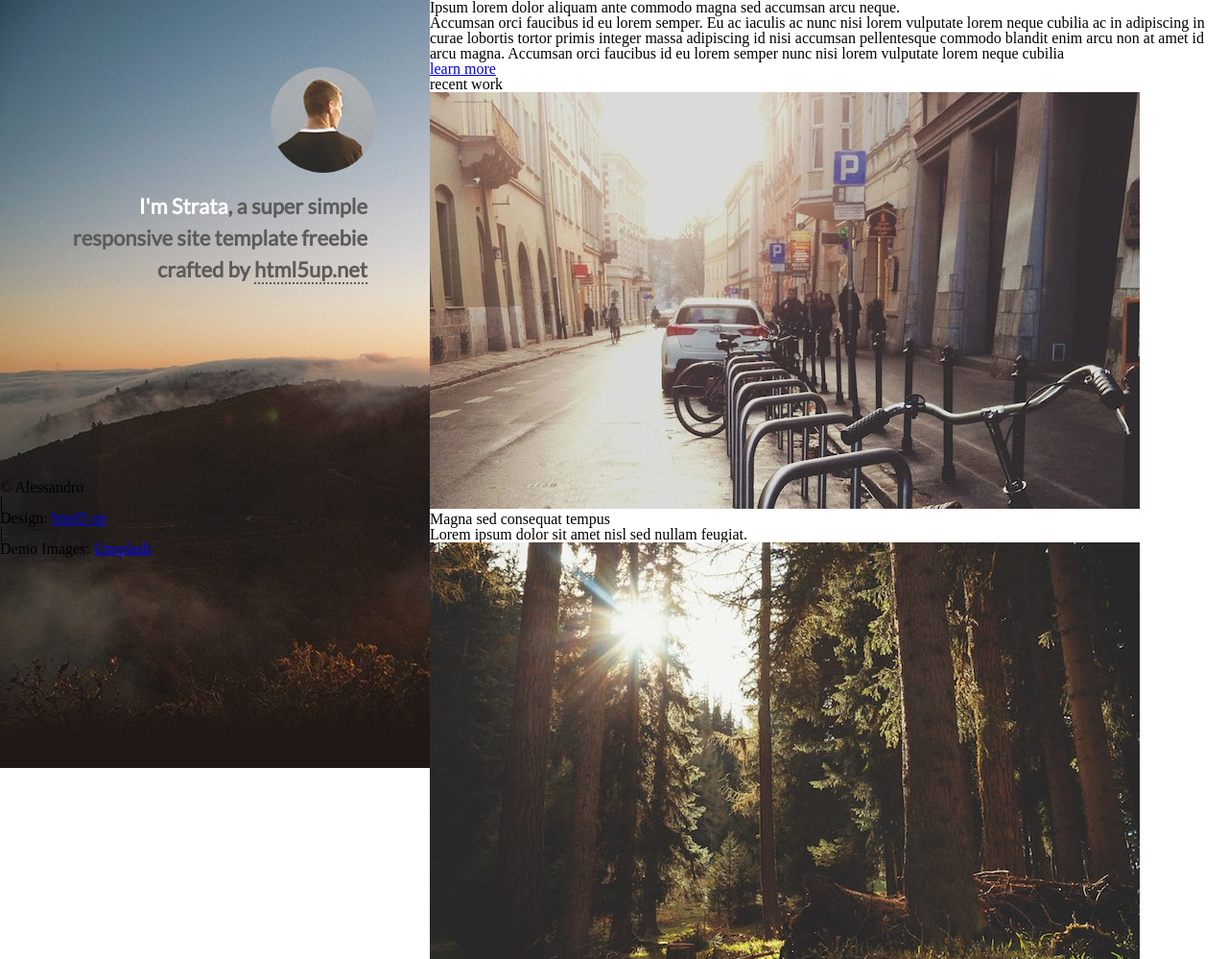
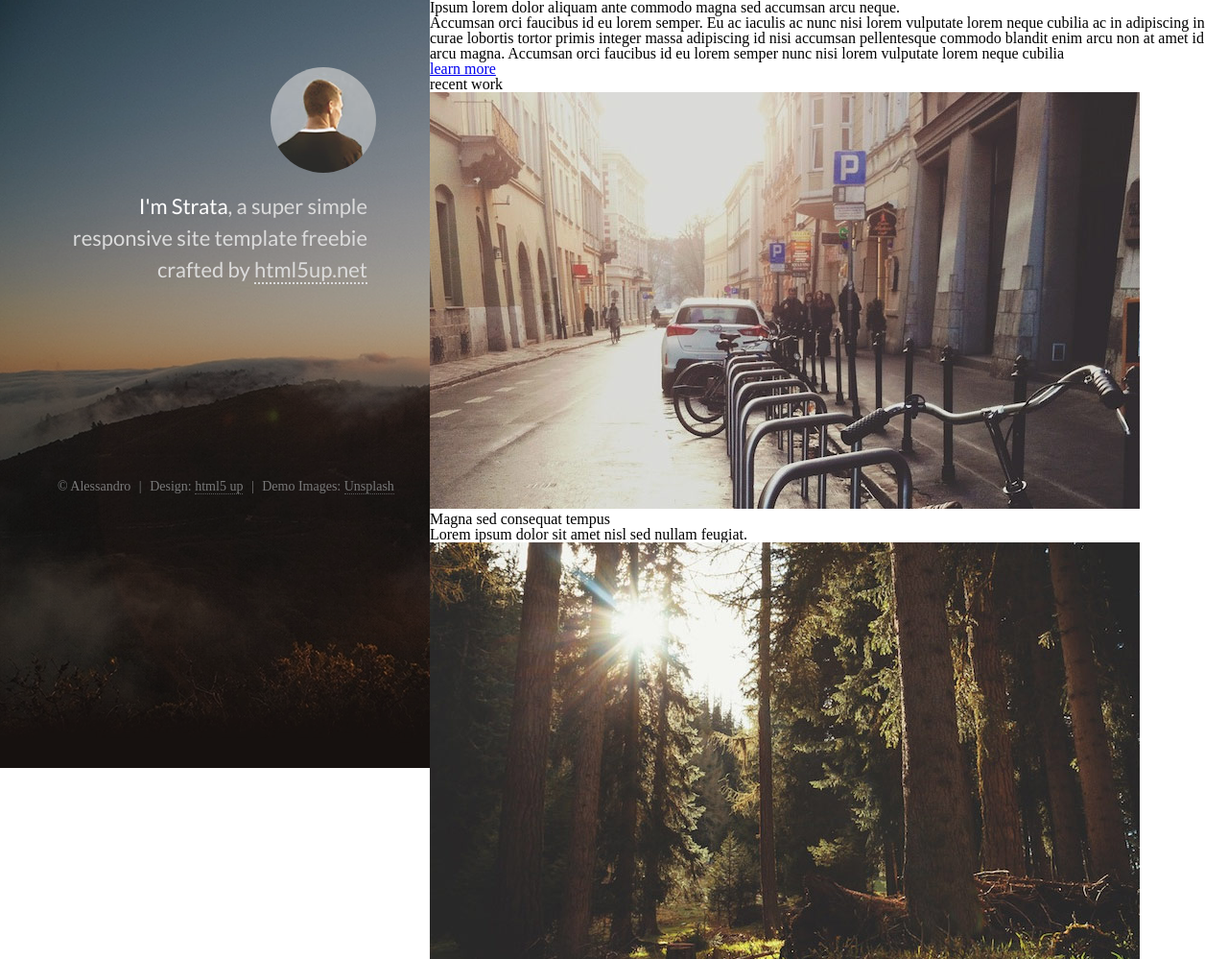
Before and after one commit to Alessandro-Miranda/projeto-strata, a plain HTML site: page index.html in a window 1280 px wide. Shown: the top 999 px of the page at 96% size. Drawn offline with Linux system fonts and the light colour scheme.

Commit message:
Changed the colors of the header title and footer and inserted the background darkening

```diff
--- a/css/style.css
+++ b/css/style.css
@@ -26,6 +26,13 @@ html
 {
     margin-top: 500px;
 }
+/*helps in darkening the header background*/
+.escurecimento-bg
+{
+    background: rgba(0,0,0,.3);
+    width: 100%;
+    height: 100%;
+}
 /*positioning main content at right*/
 main
 {
@@ -49,17 +56,38 @@ main
     line-height: 1.5;
     text-align: right;
     font-family: 'Lato';
-    font-weight: 800;
-    color: #5B5B5B;
+    font-weight: 500;
+    color: #DBDBDB;
 }
 .cabecalho b
 {
-    font-weight: bold;
+    font-weight: 500;
     color: white;
 }
 #link-cab
 {
-    color: #5B5B5B;
-    border-bottom: 2px dotted #5B5B5B;
+    color: #DBDBDB;
+    border-bottom: 2px dotted #DBDBDB;
     text-decoration: none;
 }
+/*align and position footer content*/
+.rodape
+{
+    font-size: 14px;
+    color: #797979;
+}
+.rodape p
+{
+    display: inline-block;
+    margin-left: 5px;
+}
+.rodape p:nth-child(1)
+{
+    margin-left: 60px;
+}
+.rodape a
+{
+    text-decoration: none;
+    border-bottom: 1px dotted #5B5B5B;
+    color: #797979;
+}
```
